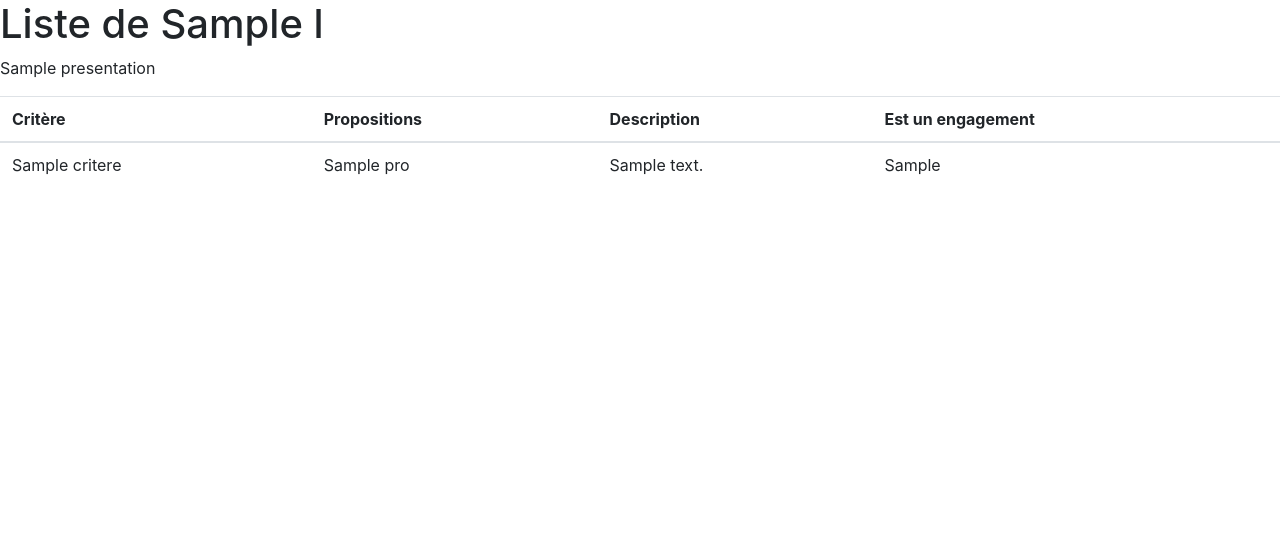
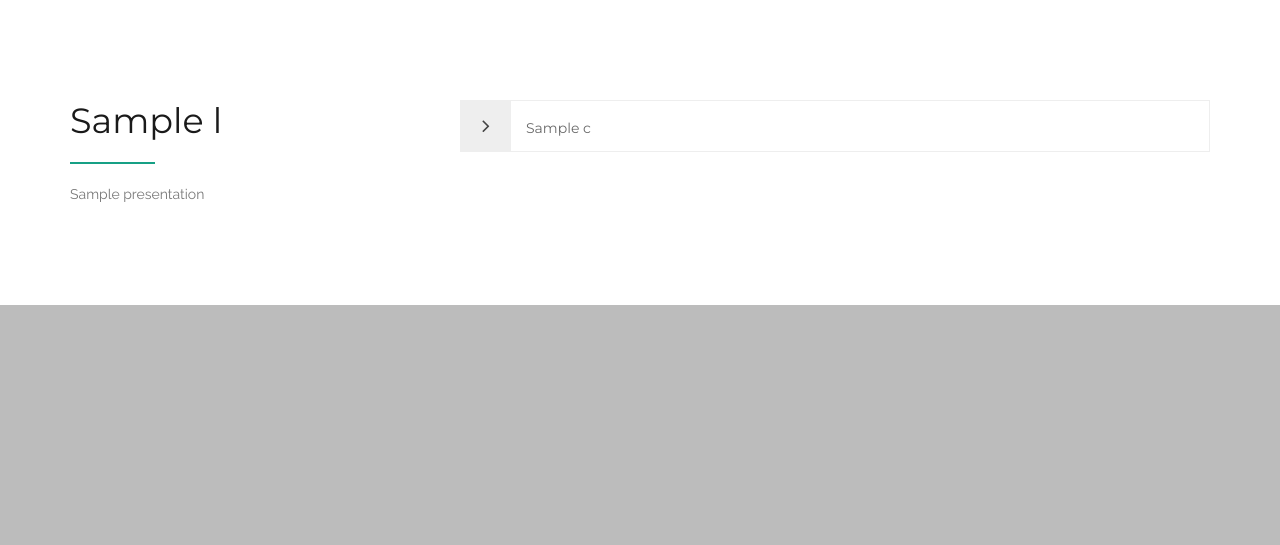
Before and after one commit to armando-femat/cyw, a Django app: template compare/templates/compare/liste.html in a window 1280 px wide. Shown: the top 545 px of the page. Run offline with Django 3.2, Linux system fonts and the light colour scheme; the template is opened without the code that fills it: most values are stand-ins (such as "Sample title", 1, 10 or a date in 2020); lists and menus that the app fills with data are empty; some libraries are stand-ins or nearby versions.

Commit message:
Add app cyw

```diff
--- a/compare/templates/compare/liste.html
+++ b/compare/templates/compare/liste.html
@@ -1,41 +1,167 @@
-{% load bootstrap4 %}
-{# Load CSS and JavaScript #}
-{% bootstrap_css %}
-{% bootstrap_javascript %}
+{% load static %}
 
-{# Display django.contrib.messages as Bootstrap alerts #}
-{% bootstrap_messages %}
+<!doctype html>
+<!--[if lt IE 7]>
+<html class="no-js lt-ie9 lt-ie8 lt-ie7" lang=""> <![endif]-->
+<!--[if IE 7]>
+<html class="no-js lt-ie9 lt-ie8" lang=""> <![endif]-->
+<!--[if IE 8]>
+<html class="no-js lt-ie9" lang=""> <![endif]-->
+<!--[if gt IE 8]><!-->
+<html class="no-js" lang="en"> <!--<![endif]-->
+<head>
+    <meta charset="utf-8">
+    <title>{{ l.nom }}</title>
+    <meta name="description" content="">
+    <meta name="viewport" content="width=device-width, initial-scale=1">
+    <!--        <link rel="icon" type="image/png" href="favicon.ico">-->
 
-<!DOCTYPE html>
-<html lang="fr">
-<head>
-    <meta charset="UTF-8">
-    <title>{{ l.nom }}</title>
+    <!--Google Font link-->
+    <link href="https://fonts.googleapis.com/css?family=Montserrat:400,700" rel="stylesheet">
+    <link href="https://fonts.googleapis.com/css?family=Raleway:400,600,700" rel="stylesheet">
+    <link href="https://fonts.googleapis.com/css?family=Open+Sans:300,400,600,700" rel="stylesheet">
+
+
+    <link rel="stylesheet" href="{% static '/css/slick.css' %}">
+    <link rel="stylesheet" href="{% static '/css/slick-theme.css' %}">
+    <link rel="stylesheet" href="{% static '/css/animate.css' %}">
+    <link rel="stylesheet" href="{% static '/css/fonticons.css' %}">
+    <link rel="stylesheet" href="{% static '/css/font-awesome.min.css' %}">
+    <link rel="stylesheet" href="{% static '/css/bootstrap.css' %}">
+    <link rel="stylesheet" href="{% static '/css/magnific-popup.css' %}">
+    <link rel="stylesheet" href="{% static '/css/bootsnav.css' %}">
+
+
+    <!--For Plugins external css-->
+    <!--<link rel="stylesheet" href="{% static '/css/plugins.css" />-->
+
+    <!--Theme custom css -->
+    <link rel="stylesheet" href="{% static '/css/style.css' %}">
+    <!--<link rel="stylesheet" href="{% static '/css/colors/maron.css">-->
+
+    <!--Theme Responsive css-->
+    <link rel="stylesheet" href="{% static '/css/responsive.css' %}"/>
+
+    <script src="{% static '/js/vendor/modernizr-2.8.3-respond-1.4.2.min.js' %}"></script>
 </head>
-<body>
-<h1>Liste de {{ l.nom }}</h1>
+
+<body data-spy="scroll" data-target=".navbar-collapse">
+
+
+<!-- Preloader -->
+<div id="loading">
+    <div id="loading-center">
+        <div id="loading-center-absolute">
+            <div class="object" id="object_one"></div>
+            <div class="object" id="object_two"></div>
+            <div class="object" id="object_three"></div>
+            <div class="object" id="object_four"></div>
+        </div>
+    </div>
+</div><!--End off Preloader -->
+
+
+<div class="culmn">
+    <section id="about" class="about roomy-100">
+        <div class="container">
+            <div class="row">
+                <div class="main_about">
+                    <div class="col-md-4">
+                        <div class="about_content">
+                            <h2>{{l.nom}}</h2>
+                            <div class="separator_left"></div>
+
                             <p>{{l.presentation}}</p>
-
+                        </div>
+                    </div>
+                    <div class="col-md-8">
+                        <div class="about_accordion wow fadeIn">
+                            <div id="faq_main_content" class="faq_main_content">
+                                {% for c in cs%}
+                                <h6><i class="fa fa-angle-right"></i>{{c.nom}}</h6>
+                                <div>
+                                    <div class="content">
                                         <table class="table">
                                             <thead>
                                             <tr>
+                                                <th scope="col">#</th>
                                                 <th scope="col">Critère</th>
-      <th scope="col">Propositions</th>
-      <th scope="col">Description</th>
-      <th scope="col">Est un engagement</th>
+                                                <th scope="col">Promesse</th>
                                             </tr>
                                             </thead>
                                             <tbody>
-  {% for pro in p%}
+                                            {% for p in ps%}
+                                            {% if p.critere.categorie.nom == c.nom%}
                                             <tr>
-      <td>{{pro.critere.titre}}</td>
-      <td>{{pro.titre}}</td>
-      <td>{{pro.description}}</td>
-      <td>{{pro.estUnEngagement}}</td>
+                                                <td>{% if p.estUnEngagement %} <i
+                                                        class="fa fa-check-circle text-primary"></i> {%else%} <i
+                                                        class="fa fa-times-circle"></i> {%endif%}
+                                                </td>
+                                                <td>{{p.critere}}</td>
+                                                <td>{{p.titre}}</td>
                                             </tr>
+                                            {%endif%}
                                             {% endfor %}
                                             </tbody>
                                         </table>
+                                    </div>
+                                </div> <!-- End off accordion item-1 -->
+                                {% endfor %}
+                            </div>
+                        </div>
+                    </div>
+                </div>
+            </div><!--End off row-->
+        </div><!--End off container -->
+    </section> <!--End off About section -->
+</div>
+
+<!-- JS includes -->
+
+<script src="{% static '/js/vendor/jquery-1.11.2.min.js' %}"></script>
+<script src="{% static '/js/vendor/bootstrap.min.js' %}"></script>
+
+<script src="{% static '/js/jquery.magnific-popup.js' %}"></script>
+<script src="{% static '/js/jquery.easing.1.3.js' %}"></script>
+<script src="{% static '/js/slick.min.js' %}"></script>
+<script src="{% static '/js/jquery.collapse.js' %}"></script>
+<script src="{% static '/js/bootsnav.js' %}"></script>
+
+
+<!-- paradise slider js -->
+
+
+<script src="http://maps.google.com/maps/api/js?key=AIzaSyD_tAQD36pKp9v4at5AnpGbvBUsLCOSJx8"></script>
+<script src="{% static '/js/gmaps.min.js' %}"></script>
+
+<script>
+                            function showmap() {
+                                var mapOptions = {
+                                    zoom: 8,
+                                    scrollwheel: false,
+                                    center: new google.maps.LatLng(-34.397, 150.644),
+                                    mapTypeId: google.maps.MapTypeId.ROADMAP
+                                };
+                                var map = new google.maps.Map(document.getElementById('map_canvas'), mapOptions);
+                                $('.mapheight').css('height', '350');
+                                $('.maps_text h3').hide();
+                            }
+
+
+
+
+
+
+
+
+
+
+
+</script>
+
+
+<script src="{% static '/js/plugins.js' %}"></script>
+<script src="{% static '/js/main.js' %}"></script>
 
 </body>
 </html>
```
Also changed, not shown: compare/views.py (+4 -3 lines), compare/migrations/0009_auto_20190917_2040.py (added), db.sqlite3. Lines whose indentation alone changed are shown as unchanged.
